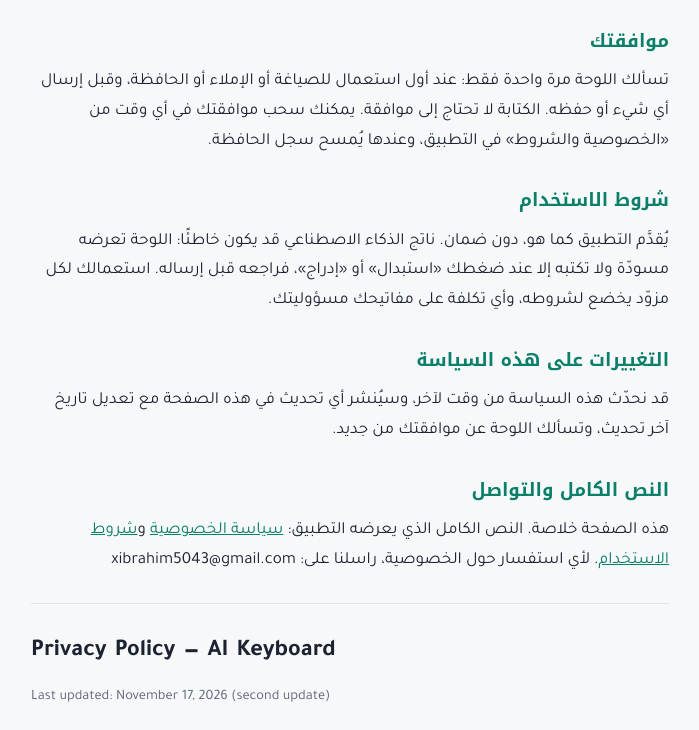
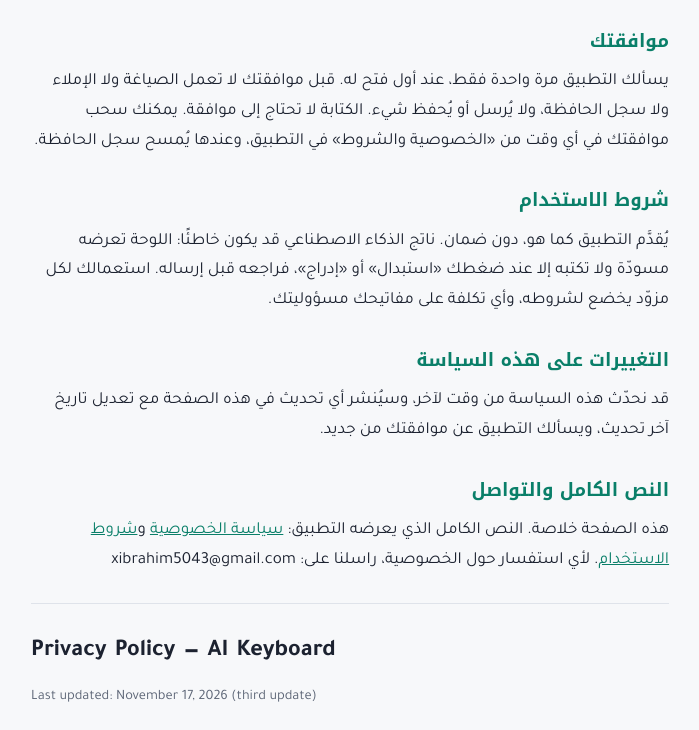
Before and after one commit to ibrahim-dx/ai_keyboard_policy, a plain HTML site: page index.html in a window 1280 px wide. Shown: the part 1354-2084 px from the top of the page, without its empty margins (290-989 px from the left). Drawn offline with Linux system fonts and the light colour scheme.

Commit message:
Say that consent is asked in the app
The app now asks for consent on its own privacy and terms page, the first
time it is opened, and the keyboard only leads there. The four documents
and the one-page summary say so, with the new version, 2026-11-17 (3).

```diff
--- a/index.html
+++ b/index.html
@@ -32,7 +32,7 @@ section{display:flex;flex-direction:column;gap:4px}
 <main dir="rtl" lang="ar">
   <header>
     <h1>سياسة الخصوصية للوحة المفاتيح الذكية «AI Keyboard»</h1>
-    <p class="meta">آخر تحديث: 17 نوفمبر 2026 (التحديث الثاني)</p>
+    <p class="meta">آخر تحديث: 17 نوفمبر 2026 (التحديث الثالث)</p>
   </header>
 
   <section>
@@ -76,7 +76,7 @@ section{display:flex;flex-direction:column;gap:4px}
 
   <section>
     <h2>موافقتك</h2>
-    <p>تسألك اللوحة مرة واحدة فقط: عند أول استعمال للصياغة أو الإملاء أو الحافظة، وقبل إرسال أي شيء أو حفظه. الكتابة لا تحتاج إلى موافقة. يمكنك سحب موافقتك في أي وقت من «الخصوصية والشروط» في التطبيق، وعندها يُمسح سجل الحافظة.</p>
+    <p>يسألك التطبيق مرة واحدة فقط، عند أول فتح له. قبل موافقتك لا تعمل الصياغة ولا الإملاء ولا سجل الحافظة، ولا يُرسل أو يُحفظ شيء. الكتابة لا تحتاج إلى موافقة. يمكنك سحب موافقتك في أي وقت من «الخصوصية والشروط» في التطبيق، وعندها يُمسح سجل الحافظة.</p>
   </section>
 
   <section>
@@ -86,7 +86,7 @@ section{display:flex;flex-direction:column;gap:4px}
 
   <section>
     <h2>التغييرات على هذه السياسة</h2>
-    <p>قد نحدّث هذه السياسة من وقت لآخر، وسيُنشر أي تحديث في هذه الصفحة مع تعديل تاريخ آخر تحديث، وتسألك اللوحة عن موافقتك من جديد.</p>
+    <p>قد نحدّث هذه السياسة من وقت لآخر، وسيُنشر أي تحديث في هذه الصفحة مع تعديل تاريخ آخر تحديث، ويسألك التطبيق عن موافقتك من جديد.</p>
   </section>
 
   <section>
@@ -96,15 +96,15 @@ section{display:flex;flex-direction:column;gap:4px}
 
   <div class="en" lang="en">
     <h1>Privacy Policy — AI Keyboard</h1>
-    <p class="meta">Last updated: November 17, 2026 (second update)</p>
+    <p class="meta">Last updated: November 17, 2026 (third update)</p>
     <section><h2>Information we collect</h2><p>AI Keyboard collects no data, and we do not sell or share any information. The app has no servers and no accounts, shows no ads, and uses no analytics or tracking. What you type goes only to the app you are typing in; the keyboard does not store or log it.</p></section>
     <section><h2>When text leaves your phone</h2><p>In two cases only, each started by you:</p><ul><li><strong>Rewriting:</strong> when you press the rewrite button <span class="mark">✦</span> to rewrite text, to clean up what you just dictated, or to ask for a text to be written in an empty field, that text or request is sent straight from your phone to the AI provider you enabled, using your own key. From then on it is covered by that provider's policy, and some free providers may use it to improve their products.</li><li><strong>Dictation:</strong> when you press the microphone, your voice is processed by your phone's speech recognition service (Google's on most devices). The keyboard receives only the resulting text and stores no audio.</li></ul><p>Testing a provider from the settings sends it a fixed sample text, nothing you typed. The app does not connect to the internet otherwise.</p></section>
     <section><h2>Clipboard</h2><p>Once you consent, the keyboard keeps what you copy so that you can paste it later: text only, the last 20 copies, each deleted after an hour unless you pin it. Anything its app marks as sensitive (as password managers do), and anything you copy in a password field, is not kept. The history stays on your phone and is never sent anywhere, and you can clear it or switch it off in the app.</p></section>
     <section><h2>Data stored on your device</h2><p>Your settings, your list of providers and styles, the version of the policy you accepted, the clipboard history and the emoji you used last are stored on your phone only; provider keys are stored encrypted. No text you typed or dictated, or sent for rewriting, is stored. The app is excluded from backup, and everything is removed by clearing its data in the device settings or by uninstalling it.</p></section>
     <section><h2>Permissions</h2><ul><li><strong>Microphone:</strong> for voice dictation only; the keyboard works without it.</li><li><strong>Internet:</strong> to send rewrite requests when you ask for them.</li></ul><p>In password fields and in private browsing, the rewrite button and the microphone are disabled.</p></section>
-    <section><h2>Your consent</h2><p>The keyboard asks once only: the first time you use rewriting, dictation or the clipboard, before anything is sent or kept. Typing needs no consent. You can withdraw your consent at any time under "Privacy and terms" in the app, and the clipboard history is then deleted.</p></section>
+    <section><h2>Your consent</h2><p>The app asks once only, the first time it is opened. Before you consent, rewriting, dictation and the clipboard history do not work, and nothing is sent or kept. Typing needs no consent. You can withdraw your consent at any time under "Privacy and terms" in the app, and the clipboard history is then deleted.</p></section>
     <section><h2>Terms of use</h2><p>The app is provided as is, without warranty. AI output may be wrong: the keyboard shows it as a draft and writes it only when you press "Replace" or "Insert", so review it before you send it. Your use of each provider is subject to its terms, and any cost on your keys is your responsibility.</p></section>
-    <section><h2>Changes</h2><p>We may update this policy from time to time. Updates will be posted on this page with a new "last updated" date, and the keyboard will ask for your consent again.</p></section>
+    <section><h2>Changes</h2><p>We may update this policy from time to time. Updates will be posted on this page with a new "last updated" date, and the app will ask for your consent again.</p></section>
     <section><h2>Full text and contact</h2><p>This page is a summary. The full text shown by the app: <a href="https://github.com/ibrahim-dx/ai_keyboard_policy/blob/main/en/privacy.md">Privacy Policy</a> and <a href="https://github.com/ibrahim-dx/ai_keyboard_policy/blob/main/en/terms.md">Terms of Use</a>. For privacy questions, email: xibrahim5043@gmail.com</p></section>
   </div>
 </main>
```
Also changed, not shown: 5 other files.
